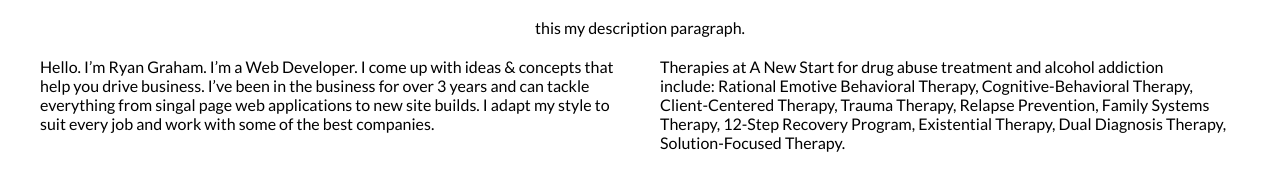
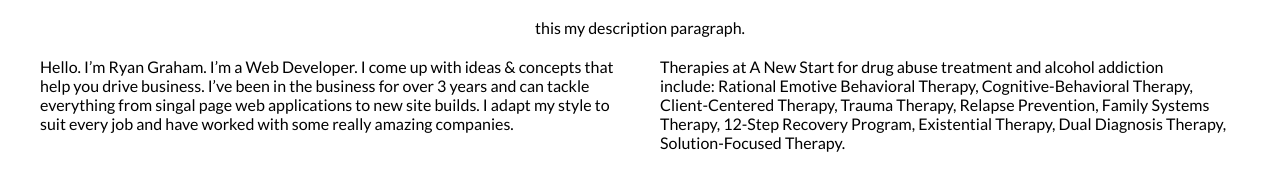
Before and after one commit to ryanwpb/newApp, a React (Create React App) app: page / in a window 1280 px wide. Shown: the part 565-748 px from the top of the page. Built offline with nearby package versions, Linux system fonts and the light colour scheme.

Commit message:
Change paragraph text again.

```diff
--- a/src/about.js
+++ b/src/about.js
@@ -13,7 +13,7 @@ class About extends Component {
         </div>
         <div className="col">
           <div className="col col-left">
-           <p className="p1"><span className="s1">Hello. I’m Ryan Graham. I’m a Web Developer. I come up with ideas & concepts that help you drive business. I’ve been in the business for over 3 years and can tackle everything from singal page web applications to new site builds. I adapt my style to suit every job and work with some of the best companies.</span></p>
+           <p className="p1"><span className="s1">Hello. I’m Ryan Graham. I’m a Web Developer. I come up with ideas & concepts that help you drive business. I’ve been in the business for over 3 years and can tackle everything from singal page web applications to new site builds. I adapt my style to suit every job and have worked with some really amazing companies.</span></p>
          </div>
         <div className="col col-right">
           <p className="p1"><span className="s1">Therapies at A New Start for drug abuse treatment and alcohol addiction include:&nbsp;Rational Emotive Behavioral Therapy, Cognitive-Behavioral Therapy, Client-Centered Therapy, Trauma Therapy, Relapse Prevention, Family Systems Therapy, 12-Step Recovery Program, Existential Therapy, Dual Diagnosis Therapy, Solution-Focused Therapy.</span></p>
```
